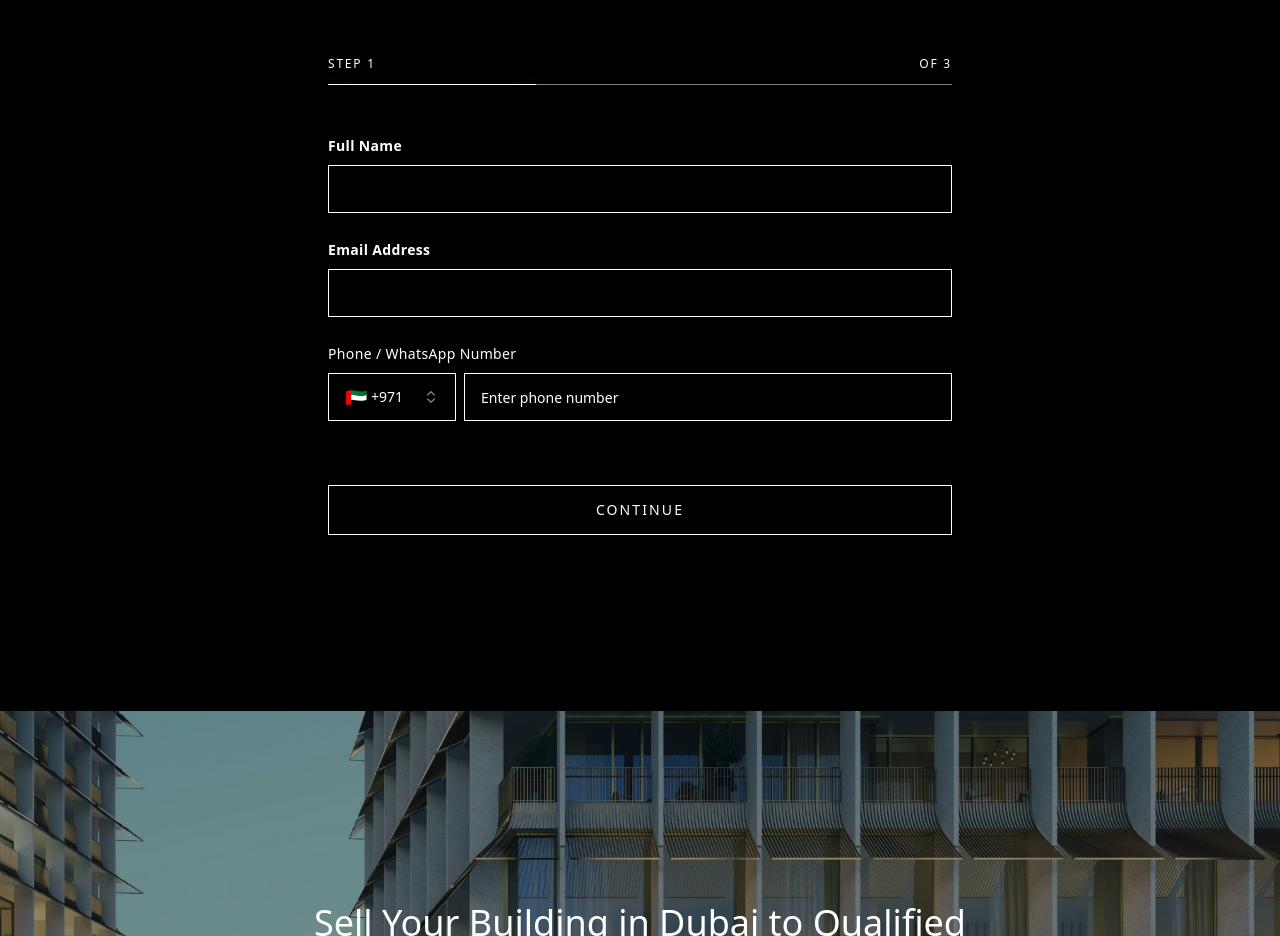
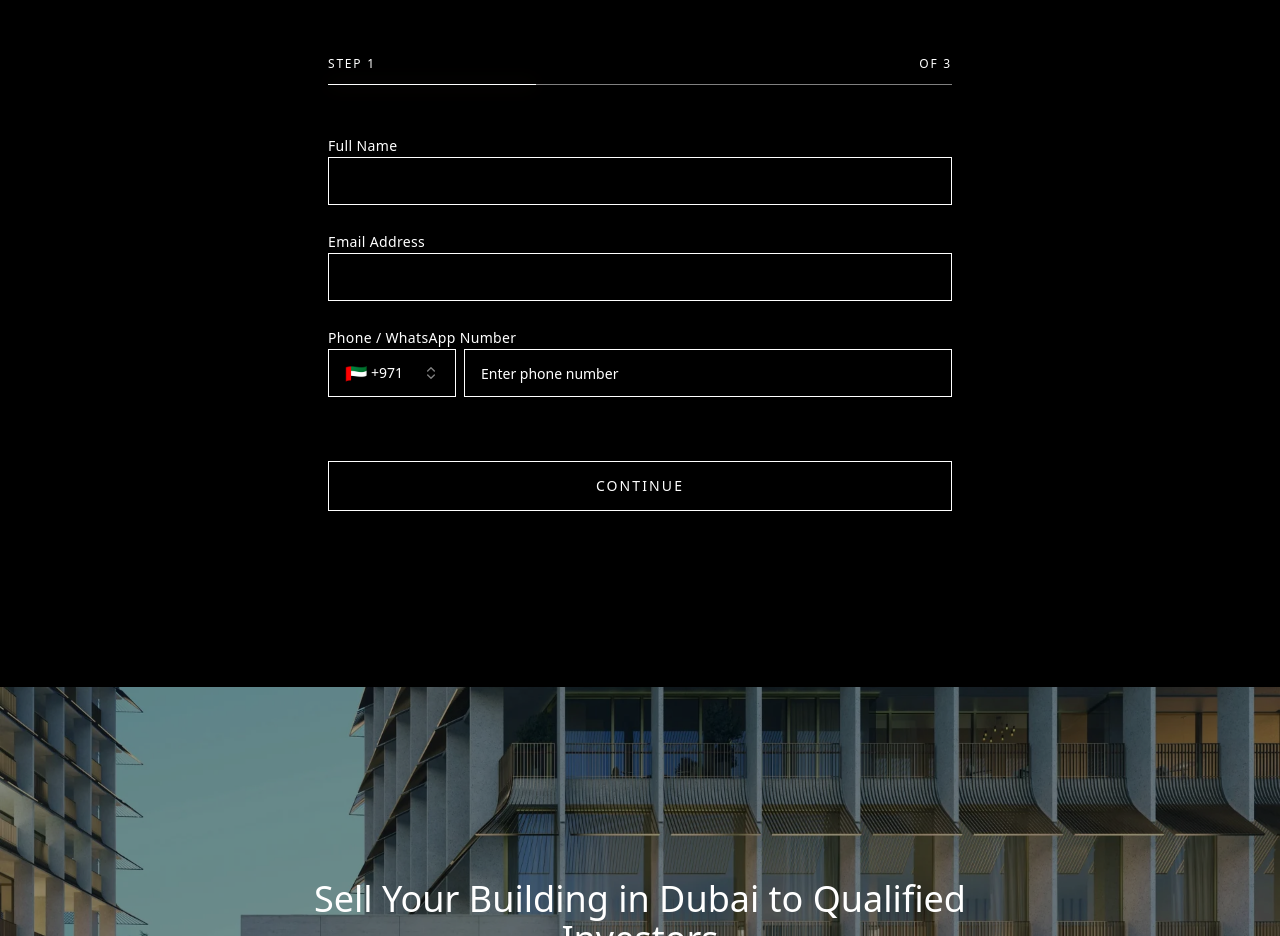
Before and after one commit to Dubaiplatform/dubai-buildings-v2, a Next.js app: page /sell in a window 1280 px wide. Shown: the part 1100-2036 px from the top of the page. Built offline with nearby package versions, Linux system fonts and the light colour scheme.

Commit message:
Update contact-form.tsx

```diff
--- a/src/components/form/contact-form.tsx
+++ b/src/components/form/contact-form.tsx
@@ -36,6 +36,7 @@ export default function BuySellForm({
 
   const [currentStep, setCurrentStep] = useState(1);
   const [errors, setErrors] = useState<{ [key: string]: string }>({});
+  const [isDisabled, setIsDisabled] = React.useState(false);
 
   const isExtendedFlow = mode === "build" || mode === "lease";
 
@@ -184,8 +185,8 @@ export default function BuySellForm({
 
   const handleSubmit = async (e: React.FormEvent) => {
     e.preventDefault();
-    console.log("Form submitted:", formData);
 
+    setIsDisabled(true);
     const payload = {
       mode: formData?.mode,
       name: formData?.name,
@@ -221,6 +222,7 @@ export default function BuySellForm({
         time: "",
         category: "",
       });
+      setIsDisabled(false);
     } catch (error) {
       setFormData({
         mode: mode,
@@ -231,6 +233,7 @@ export default function BuySellForm({
         time: "",
         category: "",
       });
+      setIsDisabled(false);
 
       console.error(error);
     }
@@ -320,7 +323,7 @@ export default function BuySellForm({
                     <>
                       {mode === "build" && (
                         <>
-                          <Label className="text-sm font-semibold tracking-wide mb-4 block">
+                          <Label className="text-sm font-light tracking-wide mb-4 block">
                             Do you need assistance in?
                           </Label>
 
@@ -362,7 +365,7 @@ export default function BuySellForm({
 
                       {mode === "lease" && (
                         <>
-                          <Label className="text-sm font-semibold tracking-wide mb-4 block">
+                          <Label className="text-sm font-light tracking-wide mb-4 block">
                             You are a?
                           </Label>
 
@@ -402,12 +405,12 @@ export default function BuySellForm({
                   ) : (
                     <>
                       {/* Normal name/email */}
-                      <div className="space-y-2">
-                        <Label className="text-sm font-semibold tracking-wide">
+                      <div className="">
+                        <Label className="text-sm font-light tracking-wide">
                           Full Name
                         </Label>
                         <Input
-                          className="h-12 px-4 bg-secondary/50 mt-2"
+                          className="h-12 px-4 bg-secondary/50 "
                           value={formData.name}
                           onChange={(e) =>
                             setFormData((prev) => ({
@@ -424,12 +427,12 @@ export default function BuySellForm({
                       </div>
 
                       <div className="space-y-2">
-                        <Label className="text-sm font-semibold tracking-wide">
+                        <Label className="text-sm font-light tracking-wide">
                           Email Address
                         </Label>
                         <Input
                           type="email"
-                          className="h-12 px-4 bg-secondary/50 mt-2"
+                          className="h-12 px-4 bg-secondary/50 "
                           value={formData.email}
                           onChange={(e) =>
                             setFormData((prev) => ({
@@ -453,7 +456,7 @@ export default function BuySellForm({
                         >
                           Phone / WhatsApp Number{" "}
                         </Label>
-                        <div className="mt-2">
+                        <div className="">
                           <PhoneInput
                             value={formData.phone}
                             onChange={(value) =>
@@ -484,7 +487,9 @@ export default function BuySellForm({
                     <>
                       {/* Name + Email */}
                       <div className="space-y-2">
-                        <Label>Full Name</Label>
+                        <Label className="text-sm font-light tracking-wide">
+                          Full Name
+                        </Label>
                         <Input
                           value={formData.name}
                           onChange={(e) =>
@@ -500,7 +505,9 @@ export default function BuySellForm({
                       </div>
 
                       <div className="space-y-2">
-                        <Label>Email Address</Label>
+                        <Label className="text-sm font-light tracking-wide">
+                          Email Address
+                        </Label>
                         <Input
                           type="email"
                           value={formData.email}
@@ -517,14 +524,14 @@ export default function BuySellForm({
                       </div>
 
                       {/* Phone */}
-                      <div className="space-y-2">
+                      <div className="">
                         <Label
                           htmlFor="phone"
                           className="text-sm font-light tracking-wide"
                         >
                           Phone / WhatsApp Number{" "}
                         </Label>
-                        <div className="mt-2">
+                        <div className="">
                           <PhoneInput
                             value={formData.phone}
                             onChange={(value) =>
@@ -655,7 +662,7 @@ export default function BuySellForm({
                   ) : (
                     <>
                       <div>
-                        <Label className="text-sm font-semibold tracking-wide mb-4 block">
+                        <Label className="text-sm font-light tracking-wide mb-4 block">
                           Select Property Category
                         </Label>
 
@@ -712,7 +719,7 @@ export default function BuySellForm({
               {isExtendedFlow && currentStep === 4 && (
                 <section className="space-y-6">
                   <div>
-                    <Label className="text-sm font-semibold tracking-wide mb-4 block">
+                    <Label className="text-sm font-light tracking-wide mb-4 block">
                       Select Property Category
                     </Label>
 
@@ -796,6 +803,7 @@ export default function BuySellForm({
                 type="button"
                 onClick={handleNext}
                 className="px-6 sm:px-10 py-5 sm:py-6 text-xs sm:text-sm bg-primary hover:bg-primary/90 text-white uppercase tracking-[0.15em] border border-white transition-all hover:scale-105 w-full"
+                disabled={isDisabled}
               >
                 Submit
               </Button>
```
